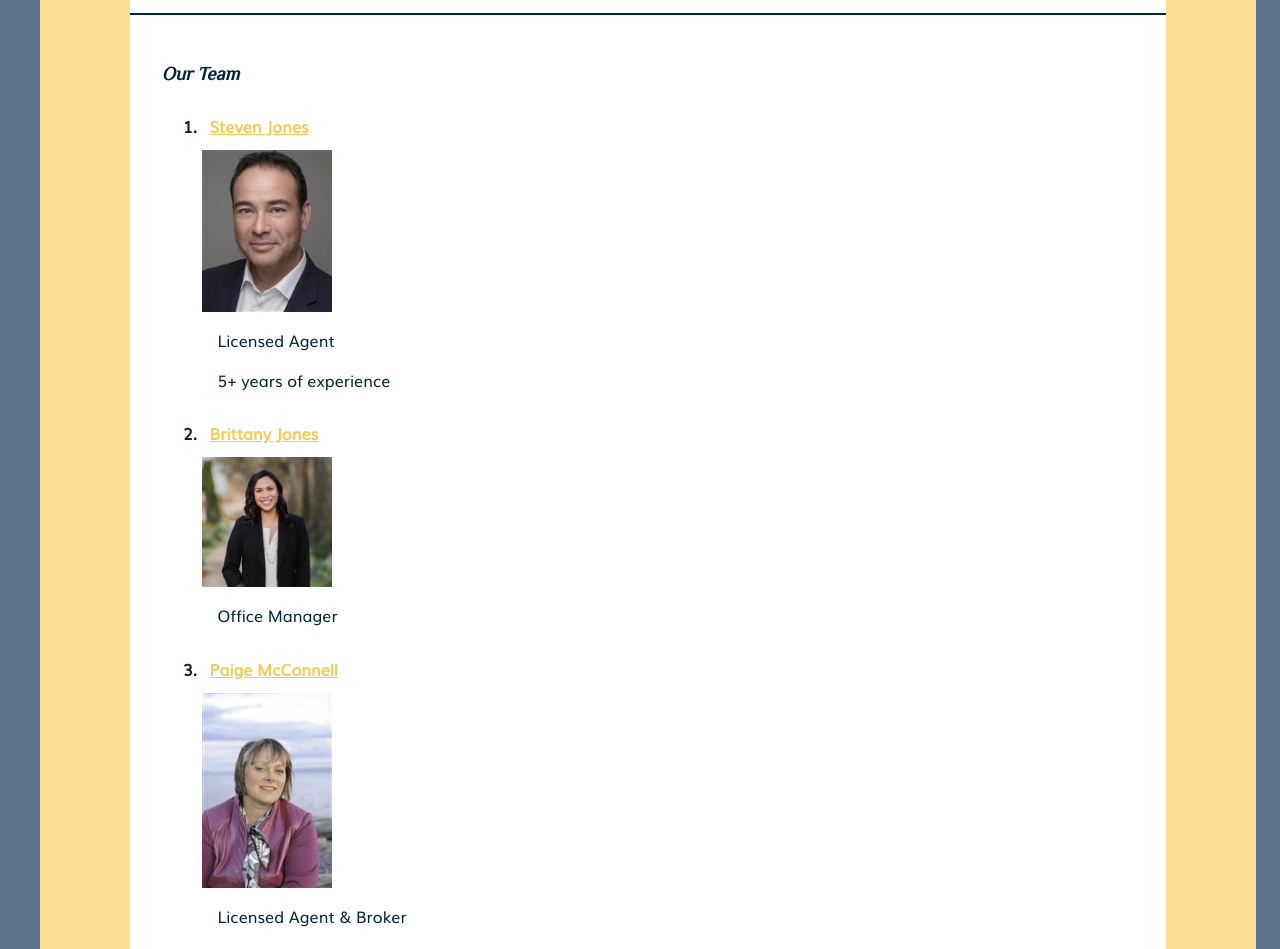
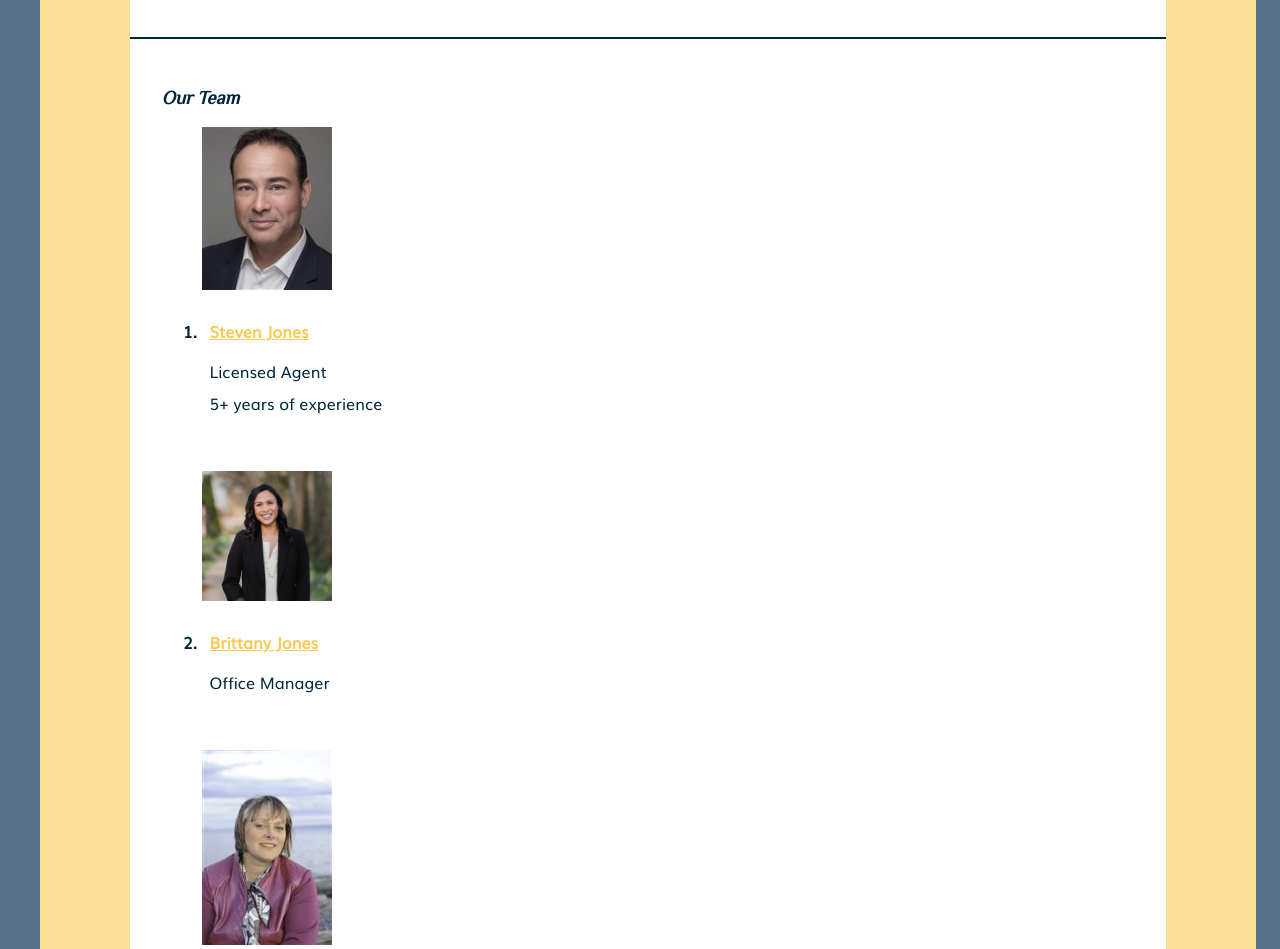
Before and after one commit to shmoore1999/IAT339-P1-2, a plain HTML site: page index.html in a window 1280 px wide. Shown: the part 801-1750 px from the top of the page. Drawn offline with Linux system fonts and the light colour scheme.

Commit message:
Formatting Tweaks
Rearranged Team

```diff
--- a/CSS/layout.css
+++ b/CSS/layout.css
@@ -20,9 +20,11 @@ body{
 
 .section {
   display: flex;
-  flex-direction: column;
+  flex-direction:column;
   flex-wrap: wrap;
 }
+
+
 img {
   max-width:100%;
   display: flex;
--- a/CSS/main.css
+++ b/CSS/main.css
@@ -38,7 +38,7 @@ h4 {
 }
 
 p {
-  margin: 1rem;
+  margin: 0.5rem;
 }
 
 nav a:hover, nav a:focus {
--- a/index.html
+++ b/index.html
@@ -40,7 +40,7 @@
 
         <p>Started over 10 years ago, our family business is still going strong. We love to help people, couples, and families find new places to make memories.
         We know how much finding the perfect living solution can be a stressful experience and are here to make it as seamless and exciting as possible.</p>
-
+        <br>
         <h3>Our Mission</h3>
         <p>Best Coast Real Estate provides a full spectrum of services to our clients.
           Whether you're looking to purchase or sell your home, get started in real estate investing,
@@ -50,19 +50,22 @@
       <section class="element">
         <h3>Our Team</h3>
         <ol>
+          <img class="headshot" src="img/Steven.jpg" alt="Photo of Steven Jones">
           <h4><li><a class="link-ex" href="https://www.remax.ca/bc/vancouver-real-estate-agents">Steven Jones</a></li></h4>
-          <img class="headshot" src="img/Steven.jpg" alt="Photo of Steven Jones">
           <p>Licensed Agent</p>
           <p>5+ years of experience</p>
+          <br></br>
+          <img class="headshot" src="img/brittany.jpg" alt="Photo of Brittany Jones">
           <h4><li><a class="link-ex" href="https://www.remax.ca/bc/vancouver-real-estate-agents">Brittany Jones</a></li></h4>
-          <img class="headshot" src="img/brittany.jpg" alt="Photo of Brittany Jones">
           <p>Office Manager</p>
+          <br></br>
+          <img class="headshot" src="img/paige.jpg" alt="Photo of Paige McConnell">
           <h4><li><a class="link-ex" href="https://www.remax.ca/bc/vancouver-real-estate-agents">Paige McConnell</a></li></h4>
-          <img class="headshot" src="img/paige.jpg" alt="Photo of Paige McConnell">
           <p>Licensed Agent & Broker</p>
           <p>10+ years of experience</p>
+          <br></br>
+          <img class="headshot" src="img/Nolan.jpg" alt="Photo of Nolan Smith">
           <h4><li><a class="link-ex" href="https://www.remax.ca/bc/vancouver-real-estate-agents">Nolan Smith</a></li></h4>
-          <img class="headshot" src="img/Nolan.jpg" alt="Photo of Nolan Smith">
           <p>Head Broker</p>
           <p>10+ years of experience</p>
         </ol>
```
